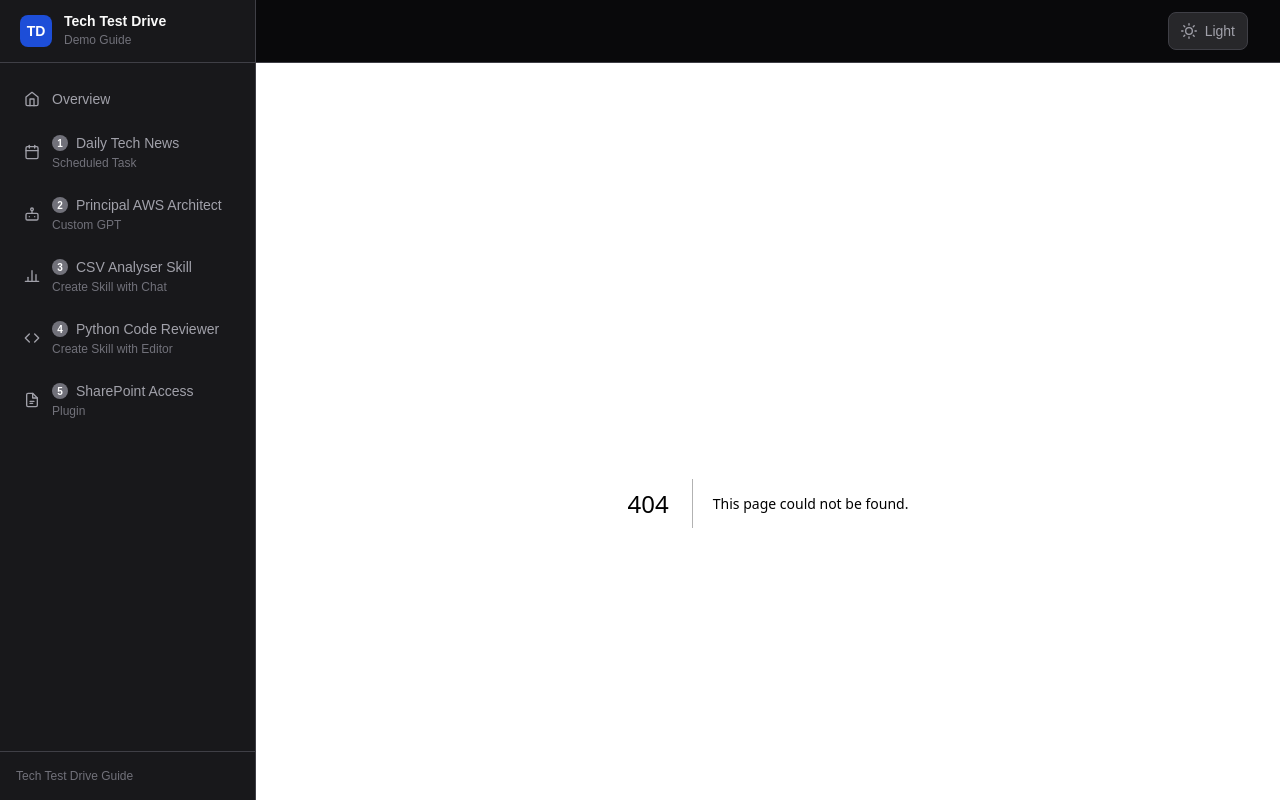
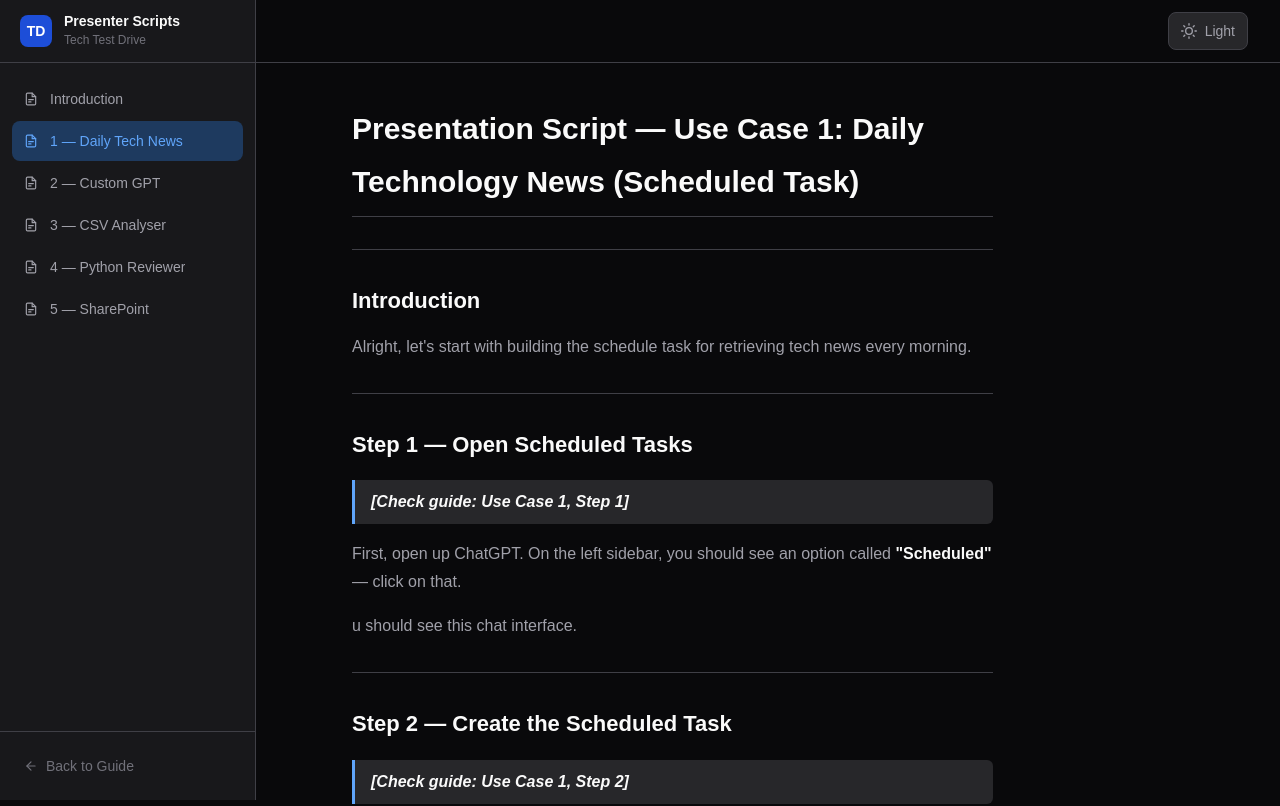
Before and after one commit to lbovboe/tech-drive-guide, a Next.js app: page /tech-drive-guide/script/01-daily-tech-news in a window 1280 px wide. Before the commit this address had no page. Shown: the top 806 px of the page. Built offline with nearby package versions, Linux system fonts and the light colour scheme.

Commit message:
update script

```diff
--- a/app/globals.css
+++ b/app/globals.css
@@ -39,3 +39,146 @@ body {
   font-family: Arial, Helvetica, sans-serif;
   transition: background-color 0.2s ease, color 0.2s ease;
 }
+
+/* Markdown prose styles used by /script/[slug] pages */
+.prose-page {
+  max-width: 72ch;
+  color: var(--text-primary);
+  line-height: 1.75;
+}
+
+.prose-page h1 {
+  font-size: 1.875rem;
+  font-weight: 700;
+  margin-top: 0;
+  margin-bottom: 1rem;
+  color: var(--text-primary);
+  border-bottom: 1px solid var(--border);
+  padding-bottom: 0.5rem;
+}
+
+.prose-page h2 {
+  font-size: 1.375rem;
+  font-weight: 600;
+  margin-top: 2rem;
+  margin-bottom: 0.75rem;
+  color: var(--text-primary);
+}
+
+.prose-page h3 {
+  font-size: 1.125rem;
+  font-weight: 600;
+  margin-top: 1.5rem;
+  margin-bottom: 0.5rem;
+  color: var(--text-primary);
+}
+
+.prose-page p {
+  margin-top: 0;
+  margin-bottom: 1rem;
+  color: var(--text-secondary);
+}
+
+.prose-page strong {
+  color: var(--text-primary);
+  font-weight: 600;
+}
+
+.prose-page em {
+  color: var(--text-secondary);
+}
+
+.prose-page ul,
+.prose-page ol {
+  margin-top: 0;
+  margin-bottom: 1rem;
+  padding-left: 1.5rem;
+  color: var(--text-secondary);
+}
+
+.prose-page ul {
+  list-style-type: disc;
+}
+
+.prose-page ol {
+  list-style-type: decimal;
+}
+
+.prose-page li {
+  margin-bottom: 0.25rem;
+}
+
+.prose-page blockquote {
+  border-left: 3px solid var(--accent);
+  margin: 1rem 0;
+  padding: 0.5rem 1rem;
+  background: var(--bg-surface-2);
+  border-radius: 0 6px 6px 0;
+  color: var(--text-secondary);
+  font-style: italic;
+}
+
+.prose-page blockquote p {
+  margin: 0;
+}
+
+.prose-page code {
+  background: var(--bg-surface-2);
+  border: 1px solid var(--border);
+  border-radius: 4px;
+  padding: 0.15em 0.4em;
+  font-size: 0.875em;
+  font-family: var(--font-geist-mono), monospace;
+  color: var(--accent);
+}
+
+.prose-page pre {
+  background: var(--bg-surface);
+  border: 1px solid var(--border);
+  border-radius: 8px;
+  padding: 1rem;
+  overflow-x: auto;
+  margin-bottom: 1rem;
+}
+
+.prose-page pre code {
+  background: none;
+  border: none;
+  padding: 0;
+  color: var(--text-primary);
+}
+
+.prose-page hr {
+  border: none;
+  border-top: 1px solid var(--border);
+  margin: 2rem 0;
+}
+
+.prose-page a {
+  color: var(--accent);
+  text-decoration: underline;
+}
+
+.prose-page a:hover {
+  opacity: 0.8;
+}
+
+.prose-page table {
+  width: 100%;
+  border-collapse: collapse;
+  margin-bottom: 1rem;
+  font-size: 0.9rem;
+}
+
+.prose-page th,
+.prose-page td {
+  border: 1px solid var(--border);
+  padding: 0.5rem 0.75rem;
+  text-align: left;
+}
+
+.prose-page th {
+  background: var(--bg-surface-2);
+  font-weight: 600;
+  color: var(--text-primary);
+}
--- a/app/layout.tsx
+++ b/app/layout.tsx
@@ -2,8 +2,7 @@ import type { Metadata } from 'next'
 import { Geist, Geist_Mono } from 'next/font/google'
 import './globals.css'
 import { ThemeProvider } from '@/components/ThemeProvider'
-import { ThemeToggle } from '@/components/ThemeToggle'
-import { Sidebar } from '@/components/Sidebar'
+import { LayoutShell } from '@/components/LayoutShell'
 
 const geistSans = Geist({
   variable: '--font-geist-sans',
@@ -36,21 +35,7 @@ export default function RootLayout({ children }: { children: React.ReactNode })
       </head>
       <body className="min-h-screen antialiased">
         <ThemeProvider>
-          <Sidebar />
-          <div className="pl-64 min-h-screen flex flex-col">
-            <header
-              className="sticky top-0 z-20 flex items-center justify-end px-8 py-3"
-              style={{
-                background: 'var(--bg)',
-                borderBottom: '1px solid var(--border)',
-              }}
-            >
-              <ThemeToggle />
-            </header>
-            <main className="flex-1 px-8 py-10 max-w-4xl w-full mx-auto">
-              {children}
-            </main>
-          </div>
+          <LayoutShell>{children}</LayoutShell>
         </ThemeProvider>
       </body>
     </html>
--- /dev/null
+++ b/app/script/[slug]/page.tsx
@@ -0,0 +1,52 @@
+import fs from 'fs'
+import path from 'path'
+import ReactMarkdown from 'react-markdown'
+import remarkGfm from 'remark-gfm'
+import type { Metadata } from 'next'
+
+const SCRIPTS_DIR = path.join(process.cwd(), 'scripts')
+
+export async function generateStaticParams() {
+  const files = fs.readdirSync(SCRIPTS_DIR).filter((f) => f.endsWith('.md'))
+  return files.map((file) => ({ slug: file.replace(/\.md$/, '') }))
+}
+
+export async function generateMetadata({
+  params,
+}: {
+  params: Promise<{ slug: string }>
+}): Promise<Metadata> {
+  const { slug } = await params
+  const title = slug
+    .replace(/^\d+-/, '')
+    .replace(/-/g, ' ')
+    .replace(/\b\w/g, (c) => c.toUpperCase())
+  return { title: `${title} — Script | Tech Test Drive` }
+}
+
+export default async function ScriptPage({
+  params,
+}: {
+  params: Promise<{ slug: string }>
+}) {
+  const { slug } = await params
+  const filePath = path.join(SCRIPTS_DIR, `${slug}.md`)
+
+  let content = ''
+  try {
+    content = fs.readFileSync(filePath, 'utf-8')
+  } catch {
+    return (
+      <div className="prose-page">
+        <h1>Script not found</h1>
+        <p>No script file found for <code>{slug}</code>.</p>
+      </div>
+    )
+  }
+
+  return (
+    <article className="prose-page">
+      <ReactMarkdown remarkPlugins={[remarkGfm]}>{content}</ReactMarkdown>
+    </article>
+  )
+}
--- /dev/null
+++ b/components/LayoutShell.tsx
@@ -0,0 +1,31 @@
+'use client'
+
+import { usePathname } from 'next/navigation'
+import { Sidebar } from '@/components/Sidebar'
+import { ScriptSidebar } from '@/components/ScriptSidebar'
+import { ThemeToggle } from '@/components/ThemeToggle'
+
+export function LayoutShell({ children }: { children: React.ReactNode }) {
+  const pathname = usePathname()
+  const isScript = pathname.startsWith('/script/')
+
+  return (
+    <>
+      {isScript ? <ScriptSidebar /> : <Sidebar />}
+      <div className="pl-64 min-h-screen flex flex-col">
+        <header
+          className="sticky top-0 z-20 flex items-center justify-end px-8 py-3"
+          style={{
+            background: 'var(--bg)',
+            borderBottom: '1px solid var(--border)',
+          }}
+        >
+          <ThemeToggle />
+        </header>
+        <main className="flex-1 px-8 py-10 max-w-4xl w-full mx-auto">
+          {children}
+        </main>
+      </div>
+    </>
+  )
+}
--- /dev/null
+++ b/components/ScriptSidebar.tsx
@@ -0,0 +1,103 @@
+'use client'
+
+import Link from 'next/link'
+import { usePathname } from 'next/navigation'
+
+const scripts = [
+  { href: '/script/intro', label: 'Introduction' },
+  { href: '/script/01-daily-tech-news', label: '1 — Daily Tech News' },
+  { href: '/script/02-custom-gpt', label: '2 — Custom GPT' },
+  { href: '/script/03-csv-analyser', label: '3 — CSV Analyser' },
+  { href: '/script/04-python-reviewer', label: '4 — Python Reviewer' },
+  { href: '/script/05-sharepoint', label: '5 — SharePoint' },
+]
+
+export function ScriptSidebar() {
+  const rawPathname = usePathname()
+  const pathname =
+    rawPathname !== '/' && rawPathname.endsWith('/')
+      ? rawPathname.slice(0, -1)
+      : rawPathname
+
+  return (
+    <aside
+      className="fixed top-0 left-0 h-screen w-64 flex flex-col z-30"
+      style={{ background: 'var(--bg-surface)', borderRight: '1px solid var(--border)' }}
+    >
+      {/* Header */}
+      <div
+        className="flex items-center gap-3 px-5 py-3.5"
+        style={{ borderBottom: '1px solid var(--border)' }}
+      >
+        <div
+          className="flex h-8 w-8 items-center justify-center rounded-lg text-white font-bold text-sm shrink-0"
+          style={{ background: 'var(--step-bg)' }}
+        >
+          TD
+        </div>
+        <div>
+          <p className="text-sm font-semibold leading-none" style={{ color: 'var(--text-primary)' }}>
+            Presenter Scripts
+          </p>
+          <p className="text-xs mt-1" style={{ color: 'var(--text-muted)' }}>
+            Tech Test Drive
+          </p>
+        </div>
+      </div>
+
+      {/* Nav */}
+      <nav className="flex-1 overflow-y-auto px-3 py-4 space-y-0.5">
+        {scripts.map((s) => {
+          const active = pathname === s.href
+          return (
+            <Link
+              key={s.href}
+              href={s.href}
+              className="flex items-center gap-3 rounded-lg px-3 py-2.5 transition-colors text-sm"
+              style={{
+                background: active ? 'var(--accent-dim)' : 'transparent',
+                color: active ? 'var(--accent)' : 'var(--text-secondary)',
+                fontWeight: active ? 500 : 400,
+              }}
+            >
+              <ScriptFileIcon size={14} />
+              <span className="truncate">{s.label}</span>
+            </Link>
+          )
+        })}
+      </nav>
+
+      {/* Footer: back to guide */}
+      <div className="px-3 py-4" style={{ borderTop: '1px solid var(--border)' }}>
+        <Link
+          href="/"
+          className="flex items-center gap-2 rounded-lg px-3 py-2 text-sm transition-colors"
+          style={{ color: 'var(--text-muted)' }}
+        >
+          <ArrowLeftIcon size={14} />
+          Back to Guide
+        </Link>
+      </div>
+    </aside>
+  )
+}
+
+function ScriptFileIcon({ size = 14 }: { size?: number }) {
+  return (
+    <svg width={size} height={size} viewBox="0 0 24 24" fill="none" stroke="currentColor" strokeWidth="2" strokeLinecap="round" strokeLinejoin="round">
+      <path d="M14 2H6a2 2 0 0 0-2 2v16a2 2 0 0 0 2 2h12a2 2 0 0 0 2-2V8z" />
+      <polyline points="14 2 14 8 20 8" />
+      <line x1="8" y1="13" x2="16" y2="13" />
+      <line x1="8" y1="17" x2="12" y2="17" />
+    </svg>
+  )
+}
+
+function ArrowLeftIcon({ size = 14 }: { size?: number }) {
+  return (
+    <svg width={size} height={size} viewBox="0 0 24 24" fill="none" stroke="currentColor" strokeWidth="2" strokeLinecap="round" strokeLinejoin="round">
+      <line x1="19" y1="12" x2="5" y2="12" />
+      <polyline points="12 19 5 12 12 5" />
+    </svg>
+  )
+}
--- a/components/Sidebar.tsx
+++ b/components/Sidebar.tsx
@@ -45,6 +45,7 @@ const sections = [
     icon: SharePointIcon,
   },
 ]
+
 
 export function Sidebar() {
   const rawPathname = usePathname()
@@ -107,6 +108,7 @@ export function Sidebar() {
             </Link>
           )
         })}
+
       </nav>
 
       <div className="px-4 py-4" style={{ borderTop: '1px solid var(--border)' }}>
--- a/package.json
+++ b/package.json
@@ -11,7 +11,9 @@
   "dependencies": {
     "next": "16.2.10",
     "react": "19.2.4",
-    "react-dom": "19.2.4"
+    "react-dom": "19.2.4",
+    "react-markdown": "^10.1.0",
+    "remark-gfm": "^4.0.1"
   },
   "devDependencies": {
     "@tailwindcss/postcss": "^4",
--- a/scripts/intro.md
+++ b/scripts/intro.md
@@ -18,7 +18,7 @@ I guess everyone is able to access the page. I'll be walking you through these *
 
 the first one we will be building a **Scheduler** for Daily Tech News, it will automatically searches and pulls the important technology news every morning, so we don't have to search for it ourselves
 
-Next, will be building a **Custom GPT**. it behaves like a specialist instead of a general assistant so we don;t have to re-explain things every time.
+Next, we will be building a **Custom GPT**. it behaves like a specialist instead of a general assistant so we don;t have to re-explain things every time.
 We'll build an AWS Architect Specialist version, but the same idea works for any domain your team needs an expert on.
 
 After that, we'll look at **Skills** — reusable workflows . We'll build a **CSV Analyzer** using the chat, it will analyses query logs and generates reports in a consistent format every time;
@@ -28,7 +28,7 @@ And last but not least, we will connect our ChatGPT to **SharePoint** using plug
 
 By the end of this session, you will see how each one works, and hopefully walked away with at least one or two things you can start using straight away.
 
-Now, please login to your ChatGPt and we will start with our hands-on. Please let us know if u facing any issue login.
+Now, please login to your ChatGPt and we will start with our hands-on. Please let us know if u facing any issue login. Maka and Jing Kiat will be walking around to assist u guys.
 
 
 
```
Also changed, not shown: 1 other file (tests, documents, lock files or other folders).
